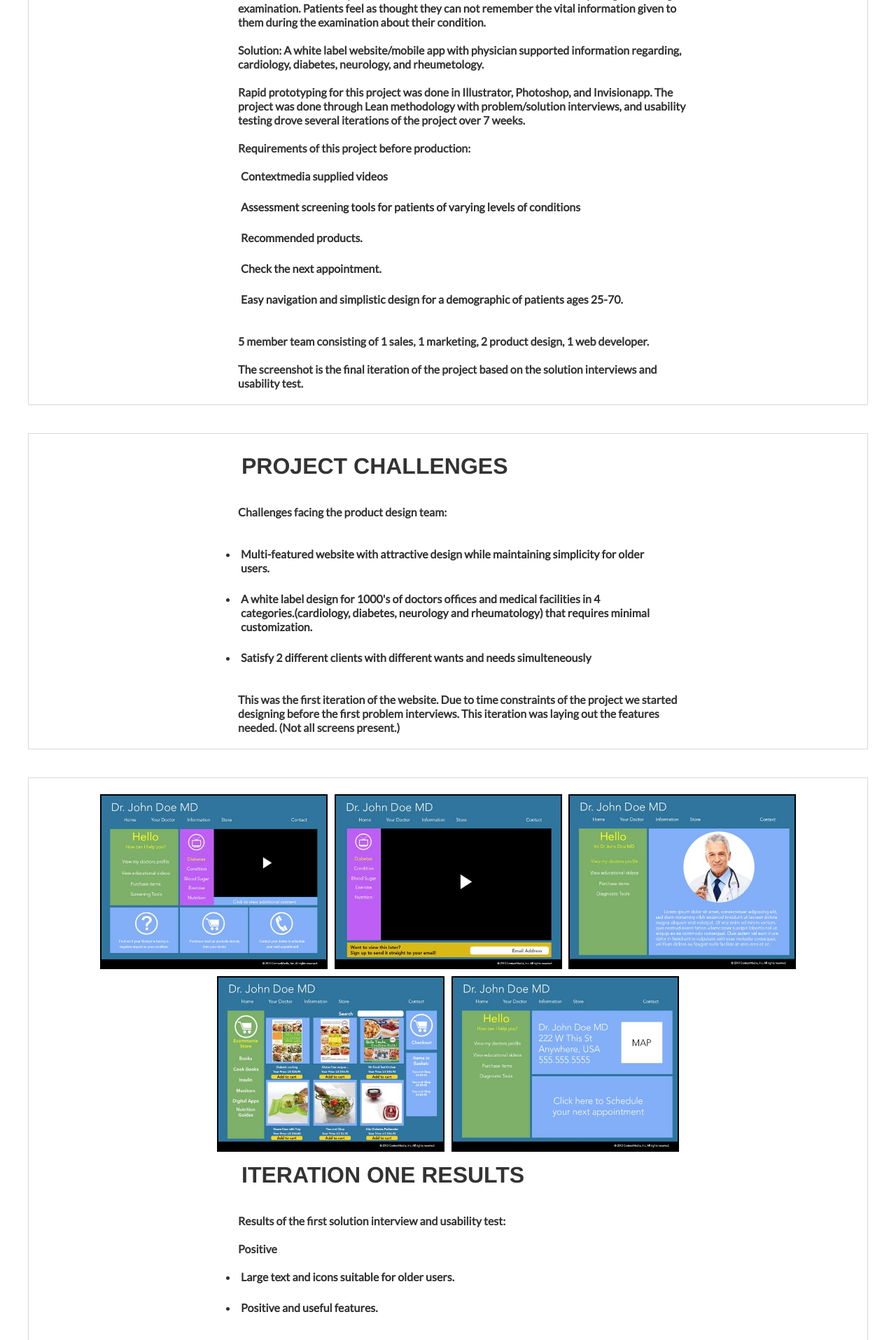
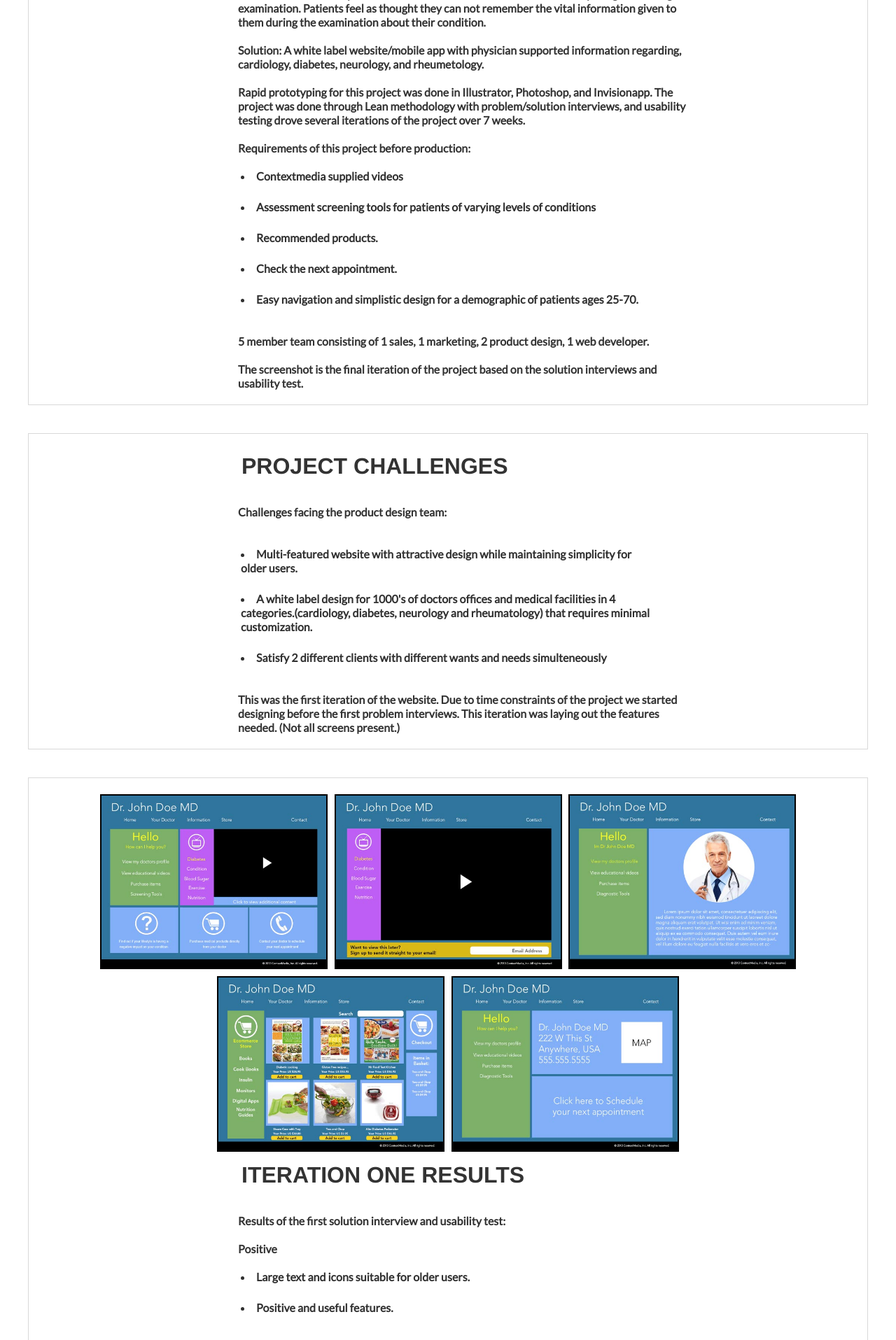
Before and after one commit to JBlacher/jblacher.github.io, a PHP site: page /UX.html in a window 1280 px wide. Shown: the part 833-2748 px from the top of the page at 70% size. Run offline with PHP 8.4, Linux system fonts and the light colour scheme; some libraries are stand-ins or nearby versions.

Commit message:
initial commit

```diff
--- a/css/style.css
+++ b/css/style.css
@@ -65,6 +65,10 @@ video {
 	.UX_requirements li, .UX_summary li {
 		margin: 1em 0;
 		color:#303030;
+	}
+
+	ul {
+		list-style:inside;
 	}
 
 /*common font*/
```
